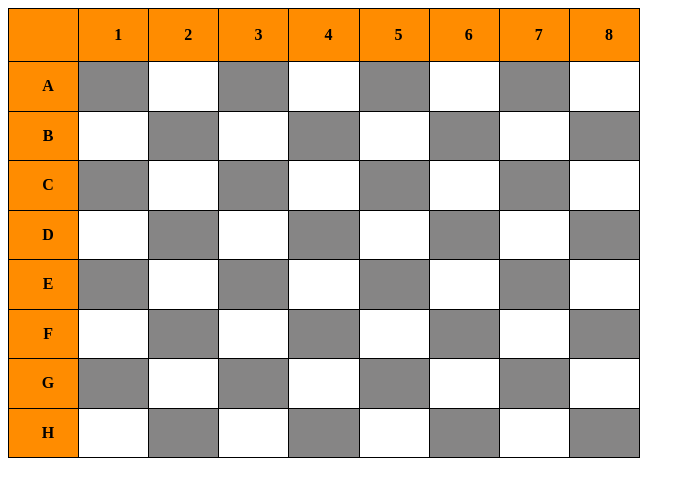
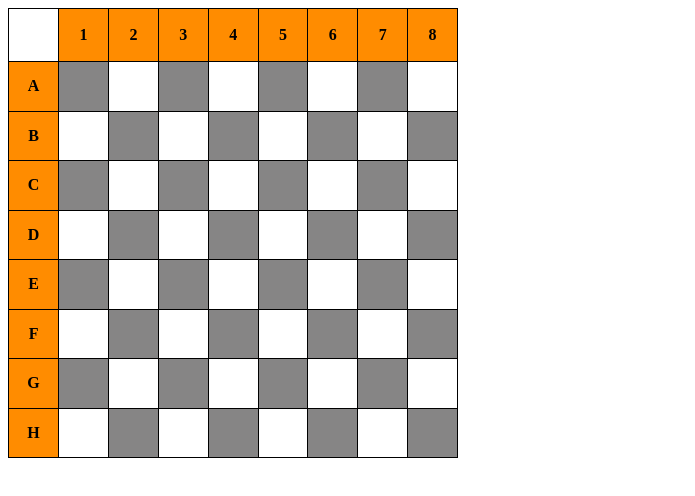
Before and after one commit to Chihangdapda/CodeGym, a plain HTML site: page thuc hanh/bancovua.html in a window 1280 px wide. Shown: the whole page, without its empty margins (0-695 px from the left). Drawn offline with Linux system fonts and the light colour scheme.

Commit message:
ban co vua

```diff
--- a/thuc hanh/bancovua.html
+++ b/thuc hanh/bancovua.html
@@ -1,5 +1,5 @@
 <!DOCTYPE html>
-<html lang="en" xmlns:tr="http://www.w3.org/1999/xhtml">
+<html lang="en"
 <head>
     <meta charset="UTF-8">
     <title>Bàn cờ vua</title>
@@ -11,25 +11,22 @@
 
         table{
             border-collapse: collapse;
-            width:50%; height: 450px;
+            width:450px; height: 450px;
         }
         th,td{
             text-align: center;
-            padding-left: 10px;
-        }
-
-        tr:nth-child(1) {
-            background-color: darkorange;
-        }
-        th:nth-child(1){
-            background-color: darkorange;
         }
 
         .ov{
             width: 50px;
             height: 50px;
         }
-        .mau1{background-color: #868585}
+        .mau1 {
+            background-color: #868585
+        }
+        .mau2{
+            background-color: darkorange;
+        }
 
     </style>
 </head>
@@ -38,18 +35,18 @@
     <div>
         <tr>
             <th class="ov"></th>
-            <th class="ov">1</th>
-            <th class="ov">2</th>
-            <th class="ov">3</th>
-            <th class="ov">4</th>
-            <th class="ov">5</th>
-            <th class="ov">6</th>
-            <th class="ov">7</th>
-            <th class="ov">8</th>
+            <th class="ov mau2">1</th>
+            <th class="ov mau2">2</th>
+            <th class="ov mau2">3</th>
+            <th class="ov mau2">4</th>
+            <th class="ov mau2">5</th>
+            <th class="ov mau2">6</th>
+            <th class="ov mau2">7</th>
+            <th class="ov mau2">8</th>
         </tr>
         <div>
             <tr >
-                <th>A</th>
+                <th class="mau2">A</th>
                 <td class="mau1"></td>
                 <td></td>
                 <td class="mau1"></td>
@@ -62,7 +59,7 @@
         </div>
         <div>
             <tr>
-            <th>B</th>
+            <th class="mau2">B</th>
             <td></td>
             <td class="mau1"></td>
             <td></td>
@@ -75,7 +72,7 @@
          </div>
         <div>
             <tr >
-                <th>C</th>
+                <th class="mau2">C</th>
                 <td class="mau1"></td>
                 <td></td>
                 <td class="mau1"></td>
@@ -88,7 +85,7 @@
         </div>
         <div>
             <tr>
-                <th>D</th>
+                <th class="mau2">D</th>
                 <td></td>
                 <td class="mau1"></td>
                 <td></td>
@@ -102,7 +99,7 @@
 
         <div>
             <tr >
-                <th>E</th>
+                <th class="mau2">E</th>
                 <td class="mau1"></td>
                 <td></td>
                 <td class="mau1"></td>
@@ -115,7 +112,7 @@
         </div>
         <div>
             <tr>
-                <th>F</th>
+                <th class="mau2">F</th>
                 <td></td>
                 <td class="mau1"></td>
                 <td></td>
@@ -128,7 +125,7 @@
         </div>
         <div>
             <tr >
-                <th>G</th>
+                <th class="mau2">G</th>
                 <td class="mau1"></td>
                 <td></td>
                 <td class="mau1"></td>
@@ -141,7 +138,7 @@
         </div>
         <div>
             <tr>
-                <th>H</th>
+                <th class="mau2">H</th>
                 <td></td>
                 <td class="mau1"></td>
                 <td></td>
```
